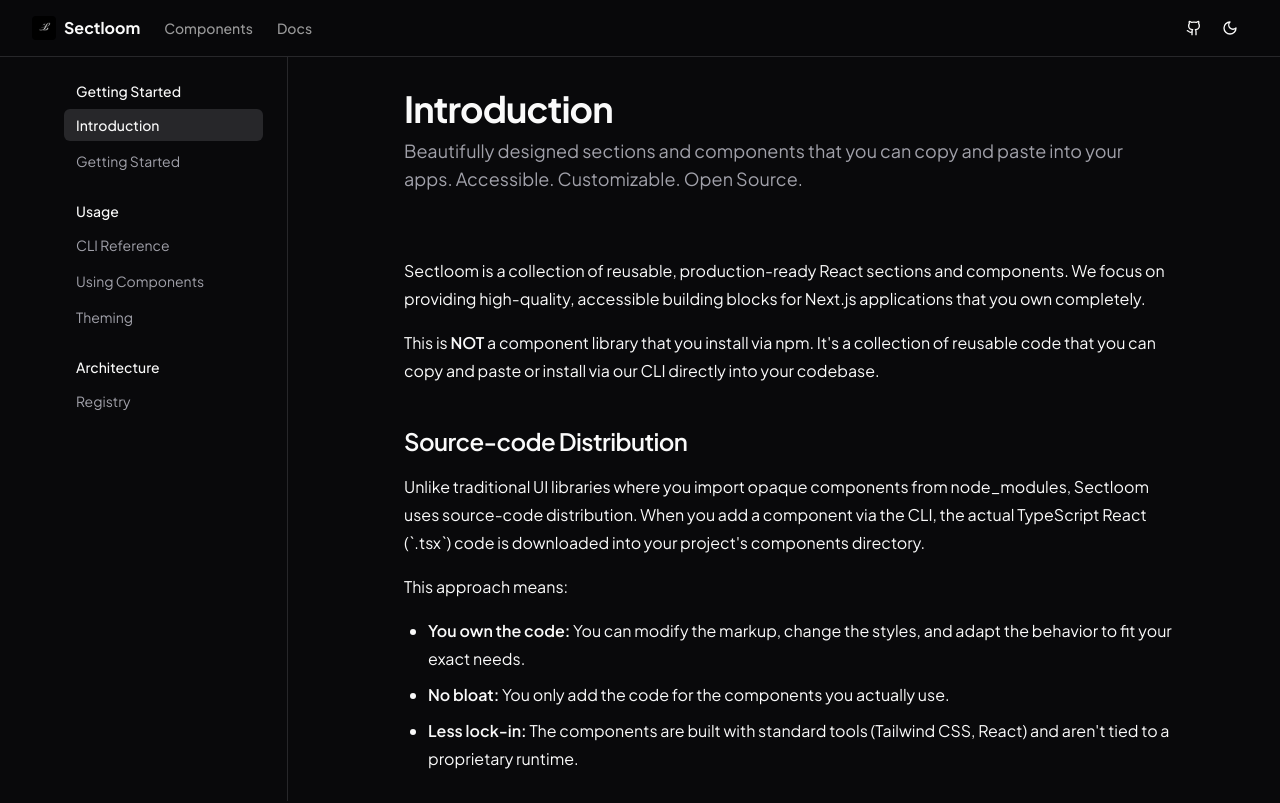
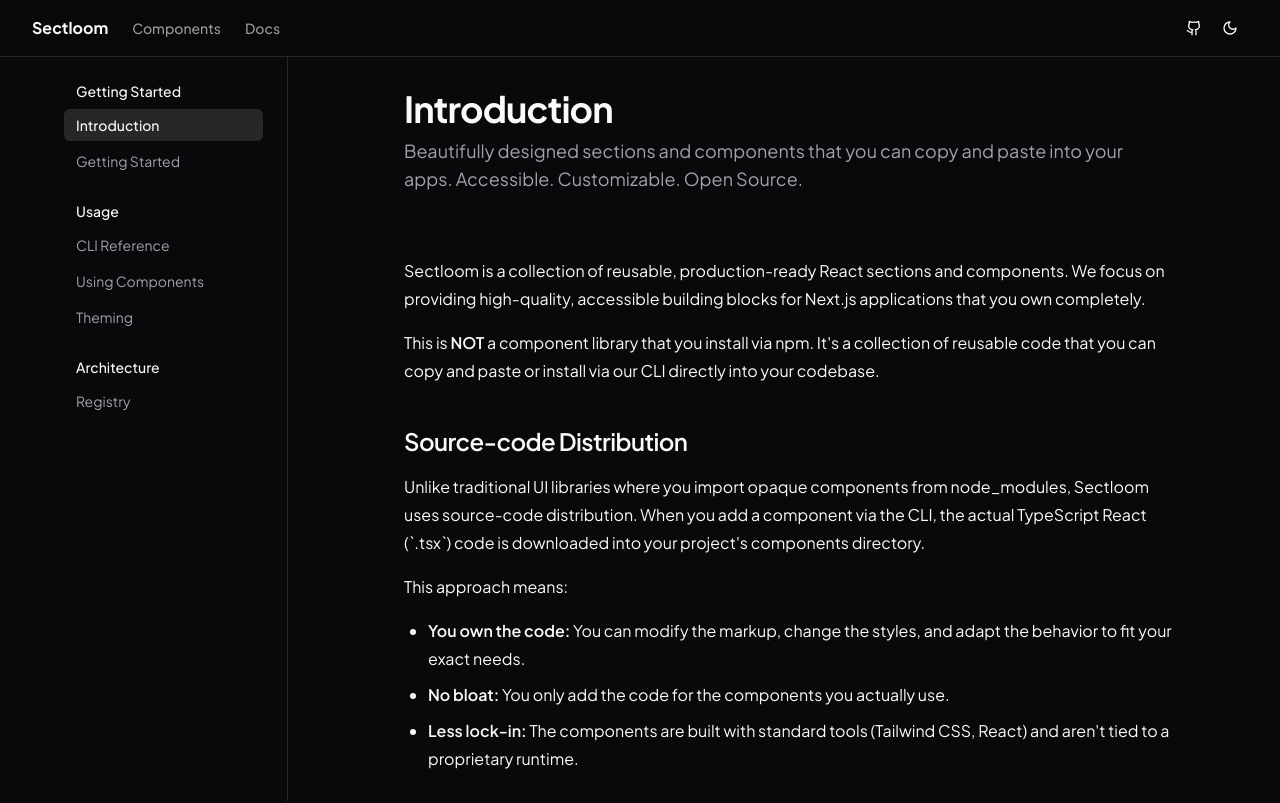
Before and after one commit to nasyx-rakeeb/sectloom, a Next.js app in the folder apps/web/: page /docs in a window 1280 px wide. Shown: the top 803 px of the page. Built offline with nearby package versions, Linux system fonts and the light colour scheme.

Commit message:
fix: remove logo from navbars

```diff
--- a/apps/web/src/components/layout/mobile-nav.tsx
+++ b/apps/web/src/components/layout/mobile-nav.tsx
@@ -2,7 +2,6 @@
 
 import * as React from 'react';
 import Link from 'next/link';
-import Image from 'next/image';
 import { Menu } from 'lucide-react';
 import { siteConfig } from '@/config/site';
 import { Button } from '@/components/ui/button';
@@ -34,7 +33,6 @@
           className="flex items-center space-x-2 pl-6"
           onClick={() => setOpen(false)}
         >
-          <Image src="/logo.png" alt="Sectloom Logo" width={24} height={24} className="rounded-sm" />
           <span className="font-bold">{siteConfig.name}</span>
         </Link>
         <div className="my-4 h-[calc(100vh-8rem)] pb-10 pl-6">
--- a/apps/web/src/components/layout/site-header.tsx
+++ b/apps/web/src/components/layout/site-header.tsx
@@ -1,5 +1,4 @@
 import Link from 'next/link';
-import Image from 'next/image';
 import { siteConfig } from '@/config/site';
 import { ThemeToggle } from './theme-toggle';
 import { MobileNav } from './mobile-nav';
@@ -13,7 +12,6 @@
         <MobileNav />
         <div className="mr-4 hidden md:flex">
           <Link href="/" className="mr-6 flex items-center space-x-2">
-            <Image src="/logo.png" alt="Sectloom Logo" width={24} height={24} className="rounded-sm" />
             <span className="hidden font-bold sm:inline-block">
               {siteConfig.name}
             </span>
```
